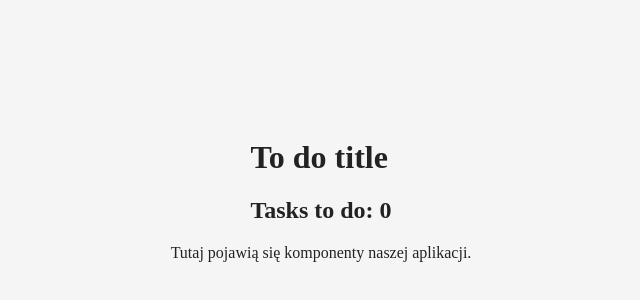
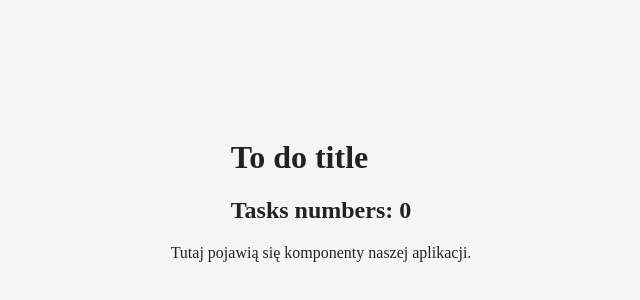
Before and after one commit to damianmichalski/webpack-todo, a React app: page / in a window 1280 px wide. Shown: the part 218-518 px from the top of the page, without its empty margins (327-967 px from the left). Built offline with nearby package versions, Linux system fonts and the light colour scheme.

Commit message:
Webpack - To Do

```diff
--- a/src/components/Title.js
+++ b/src/components/Title.js
@@ -5,7 +5,7 @@ class Title extends React.Component {
     return (
         <div className="title">
           <h1>To do title</h1>
-          <h2>Tasks to do: {this.props.item.length}</h2>
+          <h2>Tasks numbers: {this.props.item.length}</h2>
         </div>
     );
   }
```
